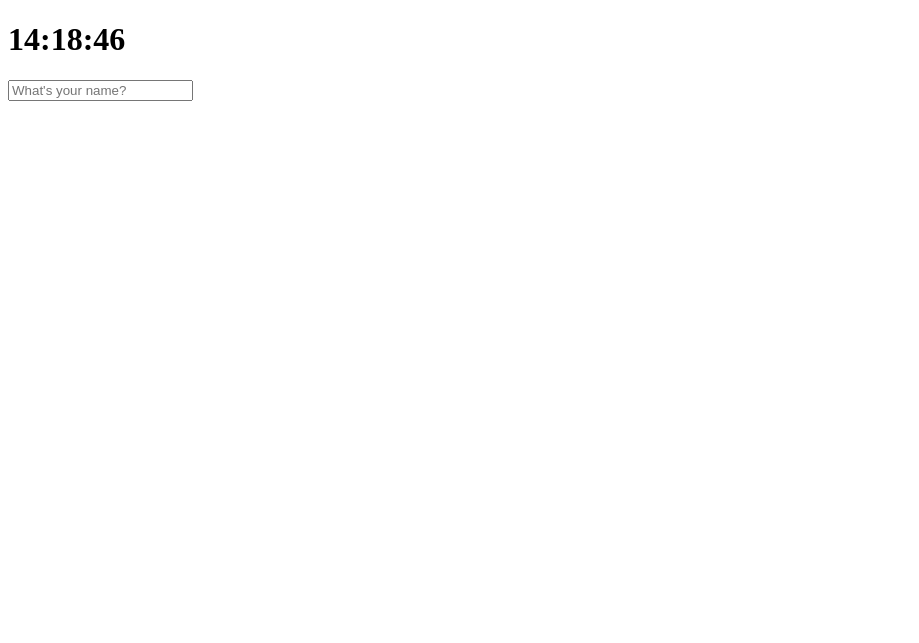
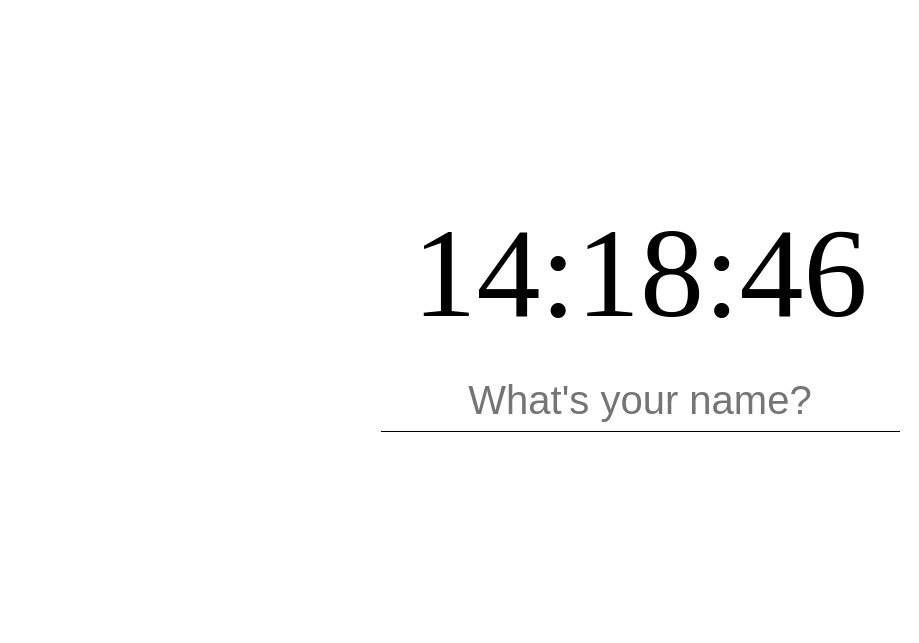
Before and after one commit to dev-hannahk/momentum-js, a plain HTML site: page index.html in a window 1280 px wide. Shown: the whole page, without its empty margins (0-919 px from the left). Drawn offline with Linux system fonts and the light colour scheme.

Commit message:
Add: Saving the User Name
Modify: README.md, style.css
Add: reset.css

```diff
--- a/clock.js
+++ b/clock.js
@@ -1,17 +1,19 @@
-const clockContainer = document.querySelector(".js-clock");
-const clockTitle = clockContainer.querySelector("h1");
+const clockContainer = document.querySelector('.js-clock');
+const clockTitle = clockContainer.querySelector('h1');
 
 const getTime = () => {
   const data = new Date();
   const hours = data.getHours();
   const minutes = data.getMinutes();
   const seconds = data.getSeconds();
-  clockTitle.innerText = `${hours < 10 ? `0${hours}` : hours}:${minutes < 10 ? `0${minutes}` : minutes}:${seconds < 10 ? `0${seconds}` : seconds}`;
-}
+  clockTitle.innerText = `${hours < 10 ? `0${hours}` : hours}:${
+    minutes < 10 ? `0${minutes}` : minutes
+  }:${seconds < 10 ? `0${seconds}` : seconds}`;
+};
 
-const init = () => {
+const initClock = () => {
   getTime();
   setInterval(getTime, 1000);
-}
+};
 
-init();
+initClock();
--- a/greeting.js
+++ b/greeting.js
@@ -0,0 +1,43 @@
+const form = document.querySelector('.js-form'),
+  input = form.querySelector('input'),
+  greeting = document.querySelector('.js-greetings');
+
+const USER_LS = 'currentUser',
+  SHOWING_CN = 'showing';
+
+function saveName(text) {
+  localStorage.setItem(USER_LS, text);
+}
+function handleSubmit(e) {
+  e.preventDefault();
+  const currentValue = input.value;
+  paintGreeting(currentValue);
+  saveName(currentValue);
+}
+
+function askForName() {
+  form.classList.add(SHOWING_CN);
+  form.addEventListener('submit', handleSubmit);
+}
+
+function paintGreeting(text) {
+  console.log(text);
+  form.classList.remove(SHOWING_CN);
+  greeting.classList.add(SHOWING_CN);
+  greeting.innerText = `Hello, ${text}`;
+}
+
+function loadName() {
+  const currentUser = localStorage.getItem(USER_LS);
+  if (currentUser === null) {
+    askForName();
+  } else {
+    paintGreeting(currentUser);
+  }
+}
+
+function initGreeting() {
+  loadName();
+}
+
+initGreeting();
--- a/index.html
+++ b/index.html
@@ -1,19 +1,24 @@
 <!DOCTYPE html>
 <html lang="en">
   <head>
-  <meta charset="UTF-8">
-  <meta http-equiv="X-UA-Compatible" content="IE=edge">
-  <meta name="viewport" content="width=device-width, initial-scale=1.0">
-  <title>Document</title>
+    <meta charset="UTF-8" />
+    <meta http-equiv="X-UA-Compatible" content="IE=edge" />
+    <meta name="viewport" content="width=device-width, initial-scale=1.0" />
+    <link rel="stylesheet" href="./style.css" />
+    <link rel="stylesheet" href="./reset.css" />
+    <title>Momentum - ToDo App</title>
   </head>
   <body>
+    <div class="container">
       <div class="js-clock">
-    <h1></h1>
+        <h1 class="clock"></h1>
       </div>
-  <form class="js-form">
-    <input type="text" placeholder="What's your name?" />
+      <form class="js-form form">
+        <input class="input-name" type="text" placeholder="What's your name?" />
       </form>
+      <h4 class="js-greetings greetings"></h4>
       <script src="clock.js"></script>
       <script src="greeting.js"></script>
+    </div>
   </body>
 </html>
--- /dev/null
+++ b/reset.css
@@ -0,0 +1,124 @@
+html,
+body,
+div,
+span,
+applet,
+object,
+iframe,
+h1,
+h2,
+h3,
+h4,
+h5,
+h6,
+p,
+blockquote,
+pre,
+a,
+abbr,
+acronym,
+address,
+big,
+cite,
+code,
+del,
+dfn,
+em,
+img,
+ins,
+kbd,
+q,
+s,
+samp,
+small,
+strike,
+strong,
+sub,
+sup,
+tt,
+var,
+b,
+u,
+i,
+center,
+dl,
+dt,
+dd,
+ol,
+ul,
+li,
+fieldset,
+form,
+label,
+legend,
+table,
+caption,
+tbody,
+tfoot,
+thead,
+tr,
+th,
+td,
+article,
+aside,
+canvas,
+details,
+embed,
+figure,
+figcaption,
+footer,
+header,
+hgroup,
+menu,
+nav,
+output,
+ruby,
+section,
+summary,
+time,
+mark,
+audio,
+video {
+  margin: 0;
+  padding: 0;
+  border: 0;
+  font-size: 100%;
+  font: inherit;
+  vertical-align: baseline;
+}
+/* HTML5 display-role reset for older browsers */
+article,
+aside,
+details,
+figcaption,
+figure,
+footer,
+header,
+hgroup,
+menu,
+nav,
+section {
+  display: block;
+}
+body {
+  line-height: 1;
+}
+ol,
+ul {
+  list-style: none;
+}
+blockquote,
+q {
+  quotes: none;
+}
+blockquote:before,
+blockquote:after,
+q:before,
+q:after {
+  content: '';
+  content: none;
+}
+table {
+  border-collapse: collapse;
+  border-spacing: 0;
+}
--- a/style.css
+++ b/style.css
@@ -0,0 +1,36 @@
+.container {
+  height: 80vh;
+  display: flex;
+  flex-direction: column;
+  justify-content: center;
+  align-items: center;
+}
+
+.clock {
+  margin-bottom: 2.5rem;
+  font-size: 8rem;
+}
+
+.input-name {
+  padding-bottom: 0.5rem;
+  border-style: none;
+  border-bottom: 1px solid black;
+  font-size: 2.5rem;
+}
+
+.input-name::placeholder {
+  text-align: center;
+}
+
+.form,
+.greetings {
+  display: none;
+}
+
+.greetings {
+  font-size: 2.5rem;
+}
+
+.showing {
+  display: block;
+}
```
Also changed, not shown: 2 other files. Lines whose indentation alone changed are shown as unchanged.
